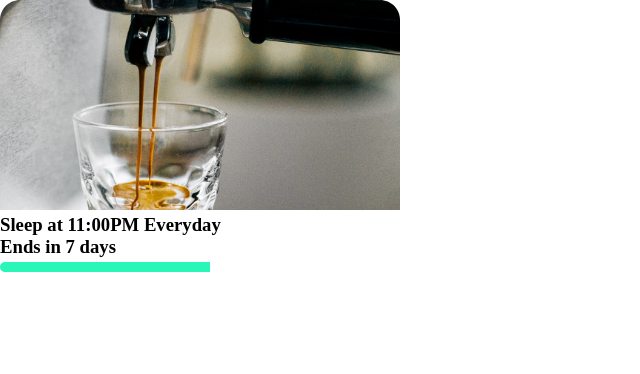
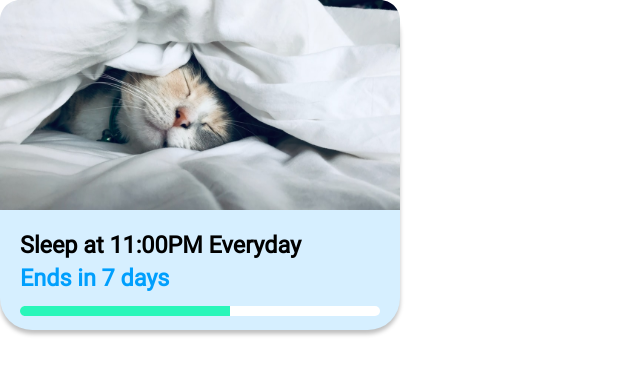
Before and after one commit to RichardBanh/msft-brain-hack, a React (Create React App) app: page / in a window 1280 px wide. Shown: the top 374 px of the page, without its empty margins (0-640 px from the left). Built offline with nearby package versions, Linux system fonts and the light colour scheme.

Commit message:
process card css complete

```diff
--- a/src/Components/Categories.js
+++ b/src/Components/Categories.js
@@ -1,11 +1,11 @@
 import React from "react";
-import Coffee from "../Assets/Cards/SVG/Coffee.svg";
+import Catnap from "../Assets/Cards/SVG/Catnap.svg";
 import Progress from "../Assets/Cards/SVG/Progress.svg";
 
 const Categories = () => {
   return (
     <div className="card">
-      <img className="card__image" src={Coffee} alt="Coffee" />
+      <img className="card__image" src={Catnap} alt="Coffee" />
       <div className="card__bottom">
         <h3 className="card__bottom-title">Sleep at 11:00PM Everyday</h3>
         <h3 className="card__bottom-ending">Ends in 7 days</h3>
--- a/src/Styles/main.css
+++ b/src/Styles/main.css
@@ -23,14 +23,36 @@
 /* media query for mobile 320*/
 /* media query for tablet*/
 /* media query for high pixel density desktops*/
-@media only screen and (min-width: 1440px) {
 .card {
   width: 25rem;
   height: 20.625rem;
   background-color: #d6efff;
+  border-radius: 2rem;
+  -webkit-box-shadow: 0px 4px 4px rgba(0, 0, 0, 0.25);
+          box-shadow: 0px 4px 4px rgba(0, 0, 0, 0.25);
 }
+
 .card__image {
   height: 13.125rem;
 }
+
+.card__bottom {
+  font-family: "roboto-regular";
+  font-weight: bold;
+  font-size: 20px;
+  line-height: 23px;
+  padding-left: 1.25rem;
+}
+
+.card__bottom-title {
+  margin: 1.25rem 0 0.625rem;
+}
+
+.card__bottom-ending {
+  color: #009ffd;
+}
+
+.card__bottom-progress {
+  margin: 1rem 0 1.125rem;
 }
 /*# sourceMappingURL=main.css.map */
--- a/src/Styles/partials/_cards.scss
+++ b/src/Styles/partials/_cards.scss
@@ -1,18 +1,26 @@
-@include large {
 .card {
   width: 25rem;
   height: 20.625rem;
   background-color: $color-lightblue;
+  border-radius: 2rem;
+  box-shadow: 0px 4px 4px rgba(0, 0, 0, 0.25);
   &__image {
     height: 13.125rem;
   }
   &__bottom {
+    font-family: "roboto-regular";
+    font-weight: bold;
+    font-size: 20px;
+    line-height: 23px;
+    padding-left: 1.25rem;
     &-title {
+      margin: 1.25rem 0 0.625rem;
     }
     &-ending {
+      color: $color-blue;
     }
     &-progress {
+      margin: 1rem 0 1.125rem;
     }
   }
 }
-}
```
Also changed, not shown: src/Assets/Cards/SVG/Catnap.svg (added), 1 other file (tests, documents, lock files or other folders). Lines whose indentation alone changed are shown as unchanged.
